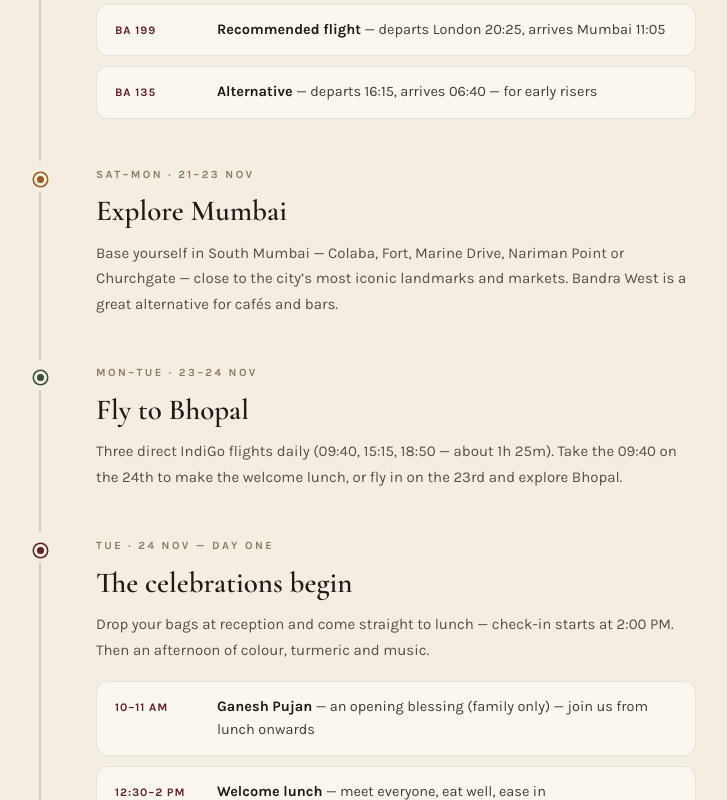
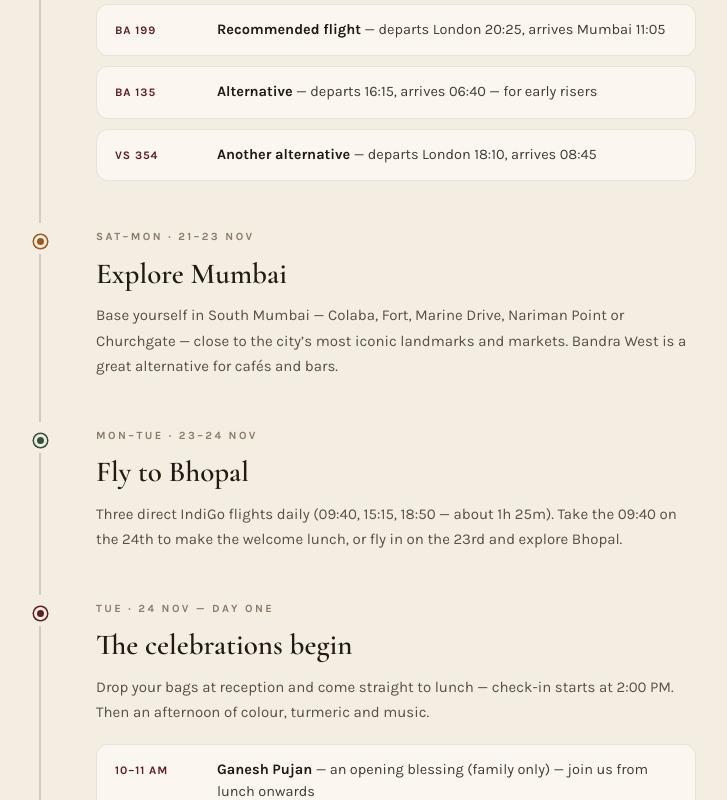
Before and after one commit to Dbrowne14/india-wedding-website, a Next.js app: page / in a window 1280 px wide. Shown: the part 2080-2880 px from the top of the page, without its empty margins (188-915 px from the left). Built offline with nearby package versions, Linux system fonts and the light colour scheme.

Commit message:
Adding another flight alternative to the travel guide

```diff
--- a/src/content/itinerary.ts
+++ b/src/content/itinerary.ts
@@ -32,6 +32,11 @@ export const ITINERARY_DAYS: ItineraryDay[] = [
         time: "BA 135",
         name: "Alternative",
         note: "departs 16:15, arrives 06:40 — for early risers",
+      },
+      {
+        time: "VS 354",
+        name: "Another alternative",
+        note: "departs London 18:10, arrives 08:45",
       },
     ],
   },
--- a/src/content/travel.ts
+++ b/src/content/travel.ts
@@ -16,11 +16,15 @@ export const TRAVEL_STEPS: TravelStep[] = [
     rows: [
       {
         label: "Recommended",
-        text: "BA 199 — departs London 20:25, arrives Mumbai 11:05 next morning. Our pick of the two.",
+        text: "BA 199 — departs London 20:25, arrives Mumbai 11:05 next morning. Our pick.",
       },
       {
         label: "Alternative",
         text: "BA 135 — departs 16:15, arrives 06:40. Good if you want a full first day.",
+      },
+      {
+        label: "Another alternative",
+        text: "VS 354 — departs London 18:10, arrives Mumbai 08:45",
       },
       {
         label: "Why arrive early",
```
